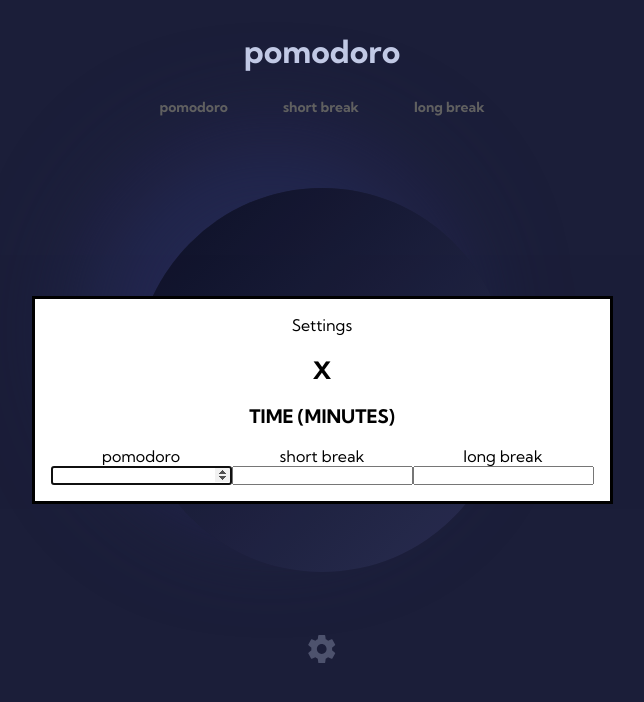
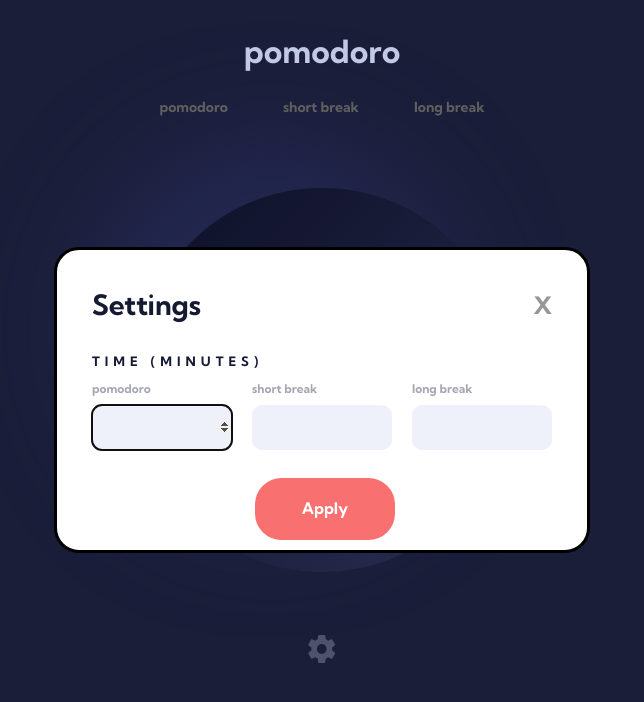
Before and after one commit to zehraecer/pomodoro, a React (Vite) app: page / in a window 1280 px wide. Both pictures are taken after a click on the element 640 px from the left and 650 px from the top of the page. Shown: the top 702 px of the page, without its empty margins (318-962 px from the left). Built offline with nearby package versions, Linux system fonts and the light colour scheme.

Commit message:
modal yapıldı

```diff
--- a/package.json
+++ b/package.json
@@ -4,7 +4,7 @@
   "version": "0.0.0",
   "type": "module",
   "scripts": {
-    "zehra": "vite",
+    "dev": "vite",
     "build": "vite build",
     "lint": "eslint . --ext js,jsx --report-unused-disable-directives --max-warnings 0",
     "preview": "vite preview"
--- a/src/components/Modal.jsx
+++ b/src/components/Modal.jsx
@@ -20,19 +20,24 @@ export const Modal = () => {
                 <div className="modal-middle">
                     <h3>TIME (MINUTES)</h3>
                     <form className="modal-form">
+
                         <div>
                             <span>pomodoro</span>
                             <input type="number" />
                         </div>
                         <div>
                             <span>short break</span>
-                            <input type="number" name="" />
+                            <input type="number" />
+
                         </div>
                         <div>
                             <span>long break</span>
-                            <input type="number" name="" />
+                            <input type="number" />
+
                         </div>
+                        <button type="submit">Apply</button>
                     </form>
+
                 </div>
             </dialog>
         </>
--- a/src/index.css
+++ b/src/index.css
@@ -87,16 +87,64 @@ body {
 }
 
 .shape {
+  cursor: pointer;
   opacity: 30%;
   margin-top: 63px;
 }
 
+input[type="number" i] {
+  padding-block: 0px;
+  padding-inline: 0px;
+}
+
+.modal {
+  background-color: #fff;
+  padding-block: 20px 100px;
+  padding-inline: 35px;
+  border-radius: 25px;
+  position: relative;
+}
+
 .modal-form {
   display: flex;
+  gap: 20px;
 
   input {
     margin: 0;
+    margin-top: 8px;
     padding: 0;
+    width: 140px;
+    padding-block: 15px;
+    border-radius: 10px;
+    border: none;
+    background-color: #EFF1FA;
+  }
+
+  button {
+    position: absolute;
+    font-family: Kumbh Sans;
+    font-size: 16px;
+    font-weight: 700;
+    line-height: 19.84px;
+    text-align: center;
+    color: #FFFFFF;
+    background-color: #F87070;
+    border-radius: 26.5px;
+    border: none;
+    padding: 21px 47px;
+    bottom: 10px;
+    right: 192px;
+
+  }
+
+  span {
+    font-family: Kumbh Sans;
+    font-size: 12px;
+    font-weight: 700;
+    line-height: 14.88px;
+    text-align: left;
+    color: #1E213F;
+    opacity: 40%;
   }
 
   div {
@@ -105,7 +153,40 @@ body {
   }
 }
 
-@media (max-width: 425px) {
+.modal-middle {
+  h3 {
+    font-family: Kumbh Sans;
+    font-size: 13px;
+    font-weight: 700;
+    line-height: 16.12px;
+    letter-spacing: 5px;
+    text-align: left;
+    color: #161932;
+  }
+}
+
+.modal-header {
+  display: flex;
+  justify-content: space-between;
+  align-items: center;
+
+  span {
+    font-family: Kumbh Sans;
+    font-size: 28px;
+    font-weight: 700;
+    line-height: 34.73px;
+    text-align: left;
+    color: #161932;
+
+  }
+
+  h2 {
+    cursor: pointer;
+    color: #979797;
+  }
+}
+
+@media (max-width: 431px) {
 
   .btns {
 
@@ -122,4 +203,20 @@ body {
     margin-top: 45px;
     padding: 85px 30px;
   }
+
+  .modal-form {
+    display: flex;
+    flex-direction: column;
+    gap: 20px;
+
+    input {
+      margin: 0;
+    }
+
+    button {
+      padding: 15px 25px;
+      bottom: 13px;
+      right: 69px;
+    }
+  }
 }
```
